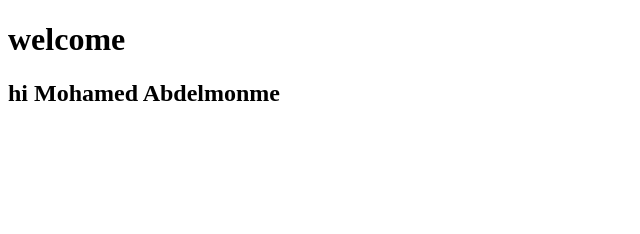
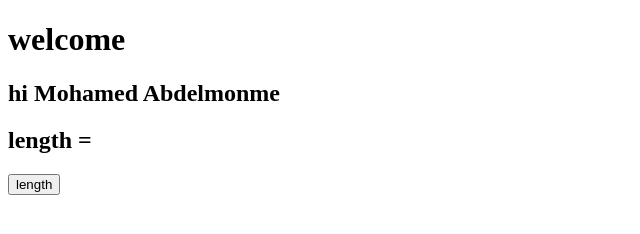
Before and after one commit to Mohamed00Abdelmonem/basics-vue.js, a plain HTML site: page index.html in a window 1280 px wide. Shown: the whole page, without its empty margins (0-640 px from the left). Drawn offline with nearby package versions, Linux system fonts and the light colour scheme.

Commit message:
add function for length you name

```diff
--- a/index.html
+++ b/index.html
@@ -9,6 +9,8 @@
     <h1>welcome</h1>
     <div id="app">
         <h2>hi {{name}}</h2>
+        <h2>length = {{length}}</h2>
+        <button @click="myfunction">length</button>
     </div>
 
 
--- a/vue.js
+++ b/vue.js
@@ -1,7 +1,14 @@
 const app = Vue.createApp({
     data(){
         return{
-        name:"Mohamed Abdelmonme"
+        name:"Mohamed Abdelmonme",
+        length: null
         };
     },
+    methods: {
+        myfunction(){
+            this.length = this.name.length;
+            return this.length
+        }
+    },
 }).mount('#app');
```
